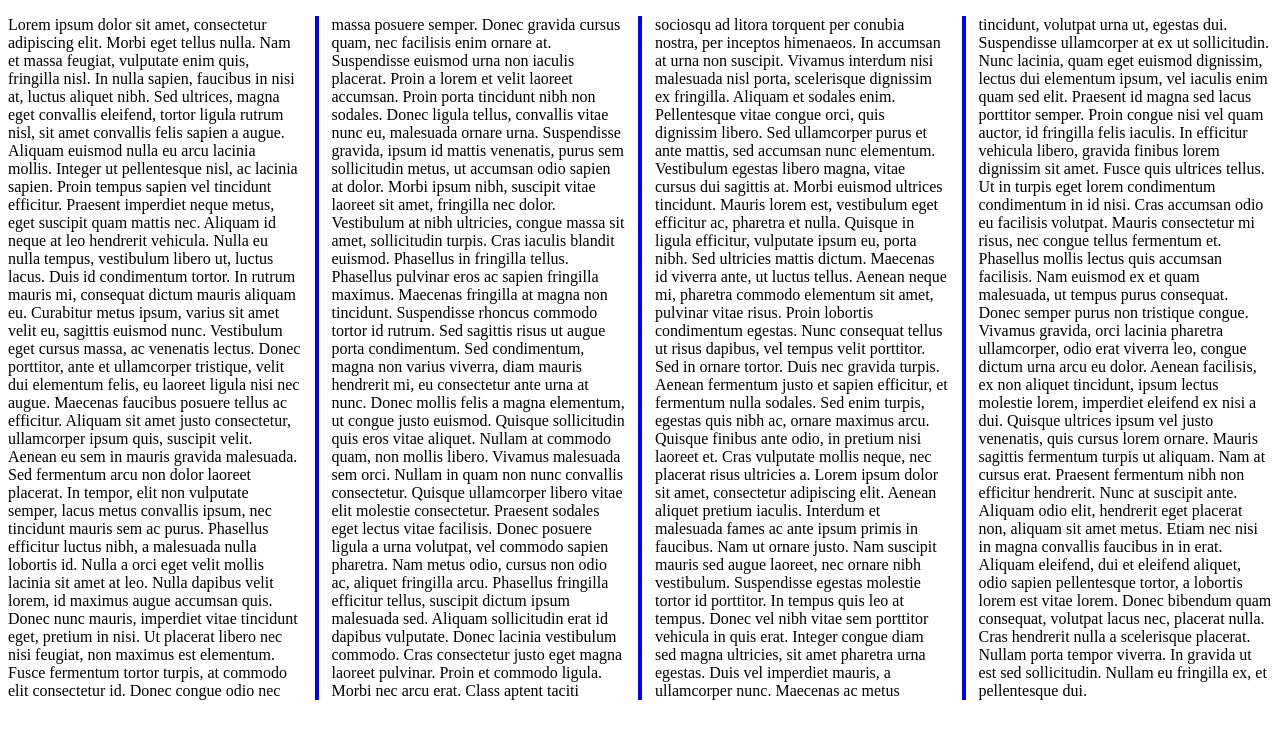
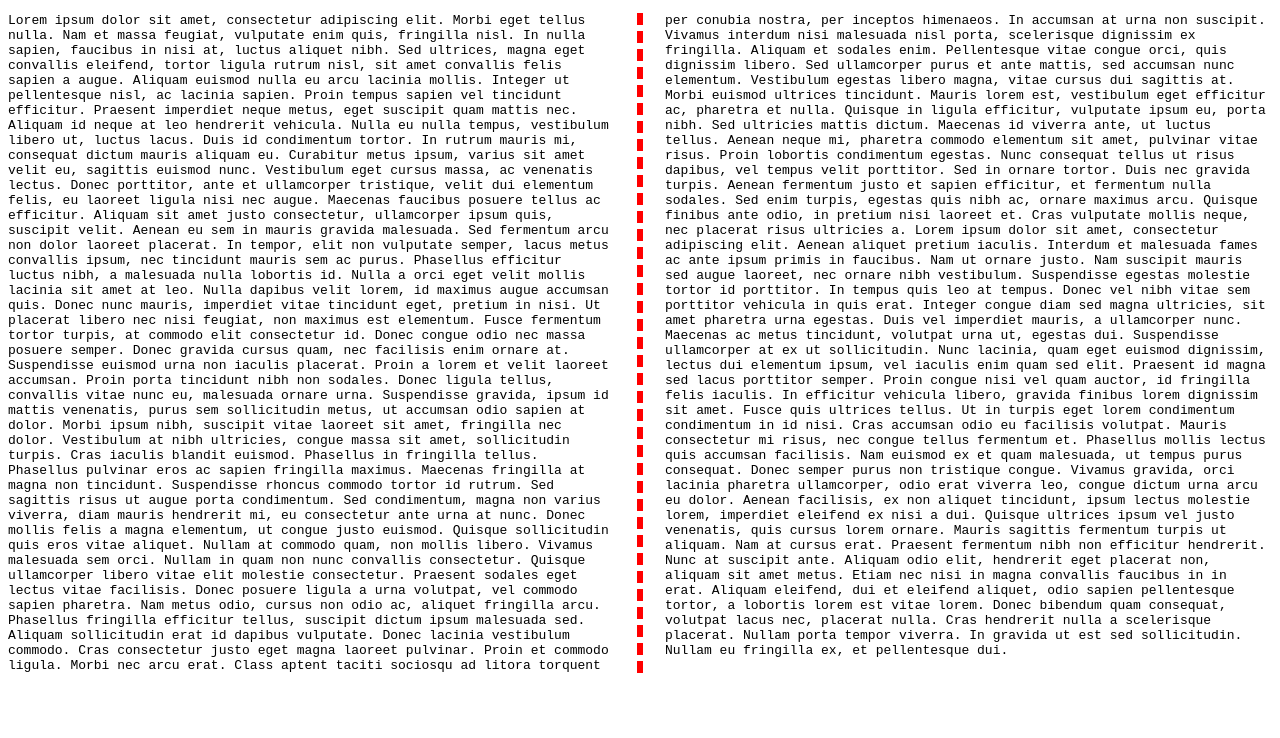
Before and after one commit to Juniorl2987/Columns, a plain HTML site: page index.html in a window 1280 px wide. Drawn offline with Linux system fonts and the light colour scheme.

Commit message:
2nd ver.

```diff
--- a/style.css
+++ b/style.css
@@ -1,5 +1,6 @@
 p {
-  column-count: 4;
-  column-gap: 30px;
-  column-rule: 4px solid blue;
+  column-count: 2;
+  column-gap: 50px;
+  column-rule: 6px dashed red;
+  font-family: monospace;
 }
```
